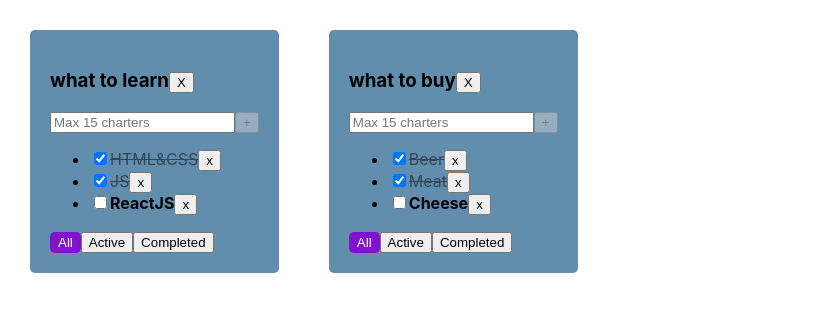
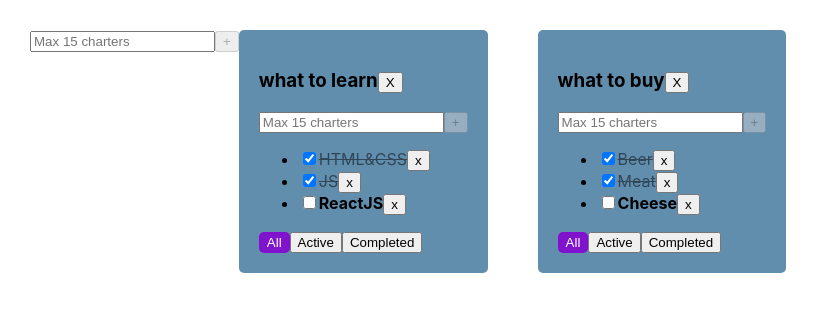
Before and after one commit to RusCherep/todolist-01, a React (Vite) app: page / in a window 1280 px wide. Shown: the top 312 px of the page, without its empty margins (0-819 px from the left). Built offline with nearby package versions, Linux system fonts and the light colour scheme.

Commit message:
added ability to users to create new Todolists

```diff
--- a/src/App.css
+++ b/src/App.css
@@ -4,7 +4,7 @@
 
 }
 
-.app > div {
+.toDoList {
   margin-right: 50px;
   background-color: #628eae;
   padding: 20px;
--- a/src/App.tsx
+++ b/src/App.tsx
@@ -2,6 +2,7 @@ import './App.css'
 import {useState} from "react";
 import {v1} from "uuid";
 import {Task, ToDoList} from "./ToDoListOnChange.tsx";
+import {CreateItemForm} from "./CreateItemForm.tsx";
 
 export type FilterValues = "All" | "Active" | "Completed"
 
@@ -70,6 +71,14 @@ export function App() {
             ...tasks,
             [todolistId]: tasks[todolistId].map(t => t.id === taskId ? {...t, isDone: newStatus} : t)
         })
+    }
+
+    const changeTaskTitle = (taskId: Task["id"], newTitle: Task["title"], todolistId: TodolistType["id"]) => {
+
+        setTasks({
+            ...tasks,
+            [todolistId]: tasks[todolistId].map(t => t.id === taskId ? {...t, title: newTitle} : t)
+        })
 
     }
 
@@ -87,7 +96,12 @@ export function App() {
     }
 
     const changeToDoListFilter = (nextFilter: FilterValues, todolistId: TodolistType["id"]) => {
-        const nextState = todoLists.map(tl => tl.id === todolistId ? {...tl, filter:nextFilter} : tl)
+        const nextState = todoLists.map(tl => tl.id === todolistId ? {...tl, filter: nextFilter} : tl)
+        setTodoLists(nextState)
+    }
+
+    const changeToDoListTitle = (nextTitle: TodolistType["title"], todolistId: TodolistType["id"]) => {
+        const nextState = todoLists.map(tl => tl.id === todolistId ? {...tl, title: nextTitle} : tl)
         setTodoLists(nextState)
     }
 
@@ -98,6 +112,19 @@ export function App() {
     const deleteTodolist = (todolistId: TodolistType["id"]) => {
         const nextState = todoLists.filter(tl => tl.id !== todolistId)
         setTodoLists(nextState)
+    }
+
+    const createTodolist = (title: string) => {
+        // {id: v1(), title: 'HTML&CSS', isDone: true},
+        const newTodolistID = v1();
+        const newTodolist: TodolistType = {
+            id: newTodolistID,
+            title: title,
+            filter: "All"
+        }
+        const nextState = [...todoLists, newTodolist]
+        setTodoLists(nextState)
+        setTasks({...tasks, [newTodolistID]: []})
     }
 
 
@@ -122,6 +149,8 @@ export function App() {
             deleteTasks={deleteTasks}
             deleteTodolist={deleteTodolist}
             changeToDoListFilter={changeToDoListFilter}
+            changeTaskTitle={changeTaskTitle}
+            changeToDoListTitle={changeToDoListTitle}
             createTask={createTask}
             changeTaskStatus={changeTaskStatus}
             // deleteAllTasks={deleteAllTasks}
@@ -132,6 +161,8 @@ export function App() {
 
     return (
         <div className="app">
+
+            <CreateItemForm createItem={createTodolist} maxItemTitleLength={15}/>
             {todolistsComponents}
         </div>
     )
--- /dev/null
+++ b/src/CreateItemForm.tsx
@@ -0,0 +1,64 @@
+import {ButtonTemplate} from "./Button.tsx";
+import {ChangeEvent, KeyboardEvent, useState} from "react";
+
+type Props={
+    createItem:(newItemTitle:string)=>void
+    maxItemTitleLength: number
+}
+
+
+export const CreateItemForm = ({createItem, maxItemTitleLength}:Props) => {
+
+    const [taskTitle, setTaskTitle] = useState("")
+
+    const [error, setError] = useState(false)
+
+
+
+    const IsAddTaskPossible = taskTitle !== "" && taskTitle.length <= 15
+
+    const createTaskHandler = () => {
+        const trimmedTitle = taskTitle.trim()
+        if (trimmedTitle) {
+            createItem(trimmedTitle);
+        } else {
+            setError(true)
+        }
+        setTaskTitle("");
+    }
+
+    const onChangeTaskTitleHandler = (e: ChangeEvent<HTMLInputElement>) => {
+        error && setError(false);
+        setTaskTitle(e.currentTarget.value)
+    }
+
+    const onKeyDownCreateTaskHandler = (e: KeyboardEvent<HTMLInputElement>) => {
+        if (e.key === "Enter" && IsAddTaskPossible) {
+            createTaskHandler()
+        }
+    }
+
+    return (
+        <div>
+            <input
+                value={taskTitle}
+                className={error ? "error" : ""}
+                placeholder={`Max ${maxItemTitleLength} charters`}
+                onChange={onChangeTaskTitleHandler}
+                onKeyDown={onKeyDownCreateTaskHandler}
+            />
+
+            <ButtonTemplate title={"+"}
+                            disabled={!IsAddTaskPossible}
+                            onClickHandler={() => createTaskHandler()}/>
+
+            {taskTitle && taskTitle.length < maxItemTitleLength &&
+                <div>rest {maxItemTitleLength - taskTitle.length}</div>}
+            {taskTitle && taskTitle.length === maxItemTitleLength && <div>Max charters for task</div>}
+            {taskTitle && taskTitle.length > maxItemTitleLength &&
+                <div>More then {maxItemTitleLength} charters</div>}
+            {error && <div style={{color: "red"}}>Enter valid title</div>}
+
+        </div>
+    );
+};
--- /dev/null
+++ b/src/EditableSpan.tsx
@@ -0,0 +1,35 @@
+import {ChangeEvent, useState} from "react";
+
+type Props = {
+    title: string
+    className?:string
+    changeItemTitle:(newTitle:string)=>void
+}
+
+export const EditableSpan = ({title, className, changeItemTitle}: Props) => {
+
+    const [itemTitle, setItemTitle] = useState(title)
+
+    const [isEditMode, setIsEditMode] = useState(false)
+
+    const onChangeTaskTitleHandler = (e: ChangeEvent<HTMLInputElement>) => {
+        setItemTitle(e.currentTarget.value)
+    }
+
+    const onEditMode = () => setIsEditMode(true)
+    const offEditMode = () => {
+        setIsEditMode(false)
+        changeItemTitle(itemTitle)
+    }
+
+    return (
+        isEditMode
+            ? <input
+                value={itemTitle}
+                onChange={onChangeTaskTitleHandler}
+                onBlur={offEditMode}
+                autoFocus={true}
+            />
+            : <span className={className} onDoubleClick={onEditMode}>{title}</span>
+    )
+}
--- a/src/ToDoListOnChange.tsx
+++ b/src/ToDoListOnChange.tsx
@@ -1,14 +1,13 @@
 import {ButtonTemplate} from "./Button.tsx";
 import {FilterValues, TodolistType} from "./App.tsx";
-import {ChangeEvent, useState, KeyboardEvent} from "react";
+import {CreateItemForm} from "./CreateItemForm.tsx";
+import {EditableSpan} from "./EditableSpan.tsx";
 
 
 export type Task = {
     id: string
     title: string
     isDone: boolean
-
-
 }
 
 type Props = {
@@ -20,7 +19,9 @@ type Props = {
     deleteTodolist: (todolistId: TodolistType["id"]) => void
     createTask: (title: Task["title"], todolistId: TodolistType["id"]) => void;
     changeToDoListFilter: (nextFilter: FilterValues, todolistId: TodolistType["id"]) => void
+    changeTaskTitle : (taskId: Task["id"], newTitle: Task["title"], todolistId: TodolistType["id"]) => void
     changeTaskStatus: (taskId: Task["id"], newStatus: Task["isDone"], todolistId:TodolistType["id"]) => void
+    changeToDoListTitle: (nextTitle: TodolistType["title"], todolistId: TodolistType["id"]) =>void
     // deleteAllTasks: () => void
 }
 
@@ -34,47 +35,31 @@ export const ToDoList = ({
                              deleteTasks,
                              deleteTodolist,
                              changeTaskStatus,
-                             // deleteAllTasks,
-                             changeToDoListFilter
+                             changeToDoListFilter,
+                             changeToDoListTitle,
+                             changeTaskTitle
                          }: Props) => {
-    const [taskTitle, setTaskTitle] = useState("")
 
-    const [error, setError] = useState(false)
+    const createTaskHandler = (newItemTitle:string) => {
+            createTask(newItemTitle, todolistId);
+    }
 
 
-    const createTaskHandler = () => {
-        const trimmedTitle = taskTitle.trim()
-        if (trimmedTitle) {
-            createTask(trimmedTitle, todolistId);
-        } else {
-            setError(true)
-        }
-        setTaskTitle("");
-    }
-    const IsAddTaskPossible = taskTitle !== "" && taskTitle.length <= 15
-
-    const onChangeTaskTitleHandler = (e: ChangeEvent<HTMLInputElement>) => {
-        error && setError(false);
-        setTaskTitle(e.currentTarget.value)
-    }
-
-    const onKeyDownCreateTaskHandler = (e: KeyboardEvent<HTMLInputElement>) => {
-        if (e.key === "Enter" && IsAddTaskPossible) {
-            createTaskHandler()
-        }
-    }
 
 const deleteTodolistHandler = ()=> ()=>{deleteTodolist(todolistId)}
 
-    const maxTaskTitleLength = 15
+    // const maxTaskTitleLength = 15
+    const changeItemTitleHandler =(newTitle:string)=>{
+        changeToDoListTitle(newTitle,todolistId)
+    }
 
     return (
-        <div>
+        <div className={"toDoList"}>
             <h3>
-                {title}
+                <EditableSpan title={title} changeItemTitle={changeItemTitleHandler} />
                 <ButtonTemplate title={"X"} onClickHandler={deleteTodolistHandler()}/>
             </h3>
-            <div>
+            {/*<div>
                 <input
                     value={taskTitle}
                     className={error ? "error" : ""}
@@ -94,7 +79,9 @@ const deleteTodolistHandler = ()=> ()=>{deleteTodolist(todolistId)}
                     <div>More then {maxTaskTitleLength} charters</div>}
                 {error && <div style={{color: "red"}}>Enter valid title</div>}
 
-            </div>
+            </div>*/}
+
+            <CreateItemForm createItem={createTaskHandler} maxItemTitleLength={15}/>
 
             {tasks.length === 0
                 ? (
@@ -103,6 +90,7 @@ const deleteTodolistHandler = ()=> ()=>{deleteTodolist(todolistId)}
                 : (
                     <ul>
                         {tasks.map(task => {
+                            const changeToDoListTitleHandler = (newTitle:string)=>changeTaskTitle(task.id, newTitle, todolistId)
                             return (
                                 <li key={task.id}>
                                     <input
@@ -110,7 +98,8 @@ const deleteTodolistHandler = ()=> ()=>{deleteTodolist(todolistId)}
                                         checked={task.isDone}
                                         onChange={(e) => changeTaskStatus(task.id, e.currentTarget.checked, todolistId)}
                                     />
-                                    <span className={task.isDone ? "task-done" : "task"}>{task.title}</span>
+                                    {/*<span className={task.isDone ? "task-done" : "task"}>{task.title}</span>*/}
+                                    <EditableSpan title={task.title} changeItemTitle={changeToDoListTitleHandler} className={task.isDone ? "task-done" : "task"}/>
                                     <ButtonTemplate title={"x"}
                                                     onClickHandler={() => deleteTasks(task.id, todolistId)}/>
 
```
